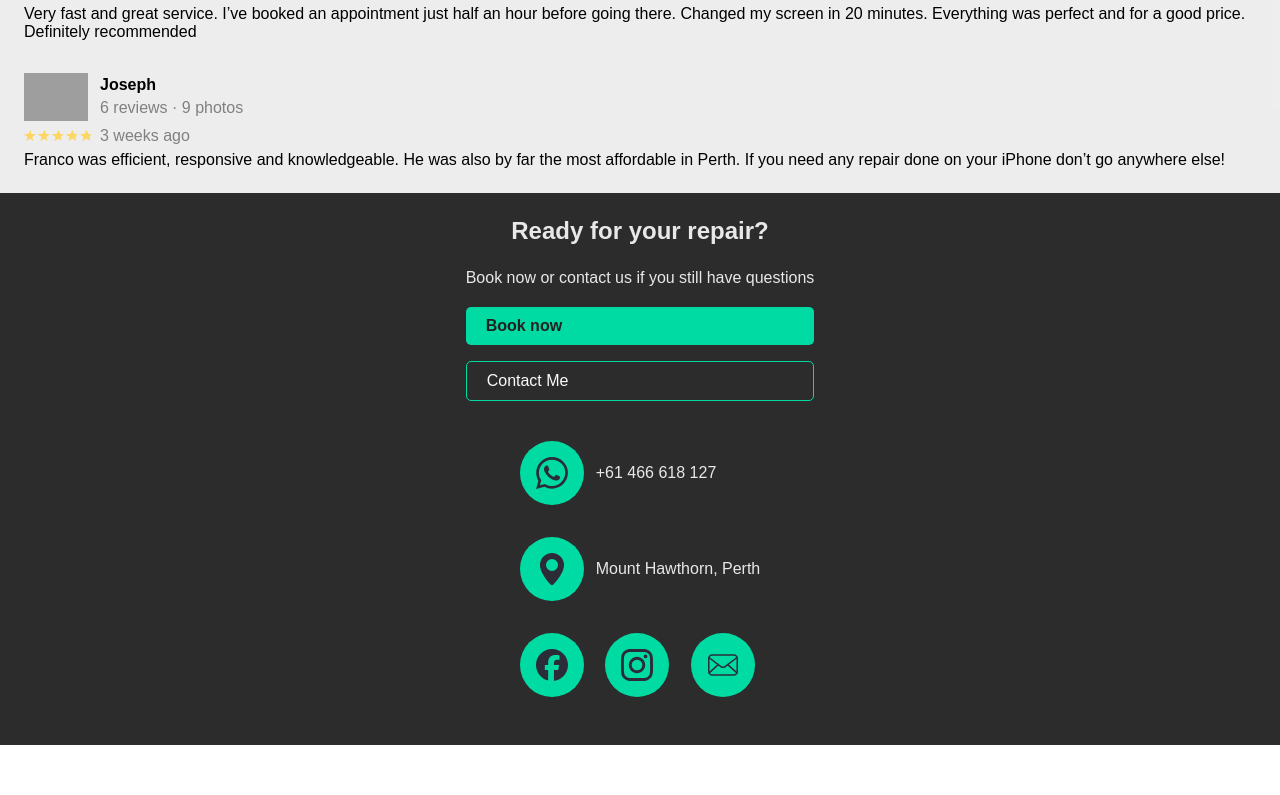
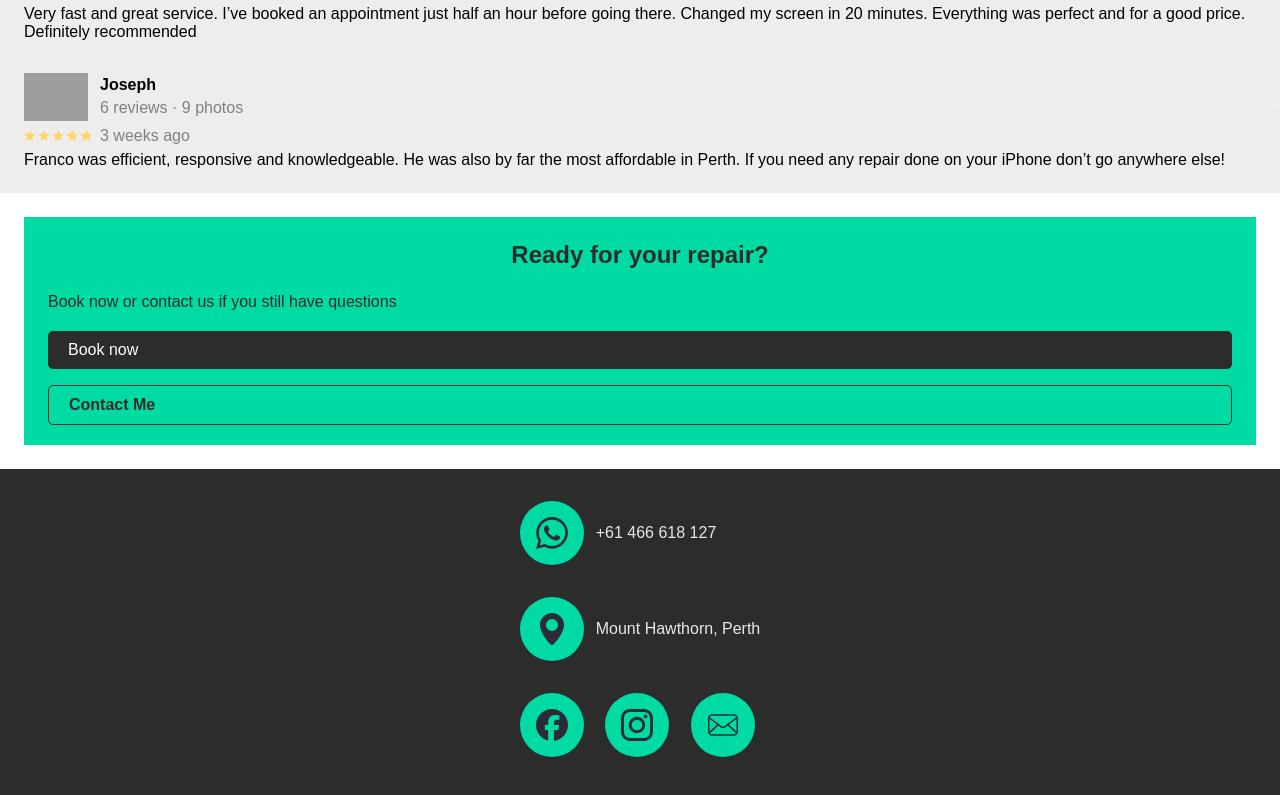
Before and after one commit to Niffxd/iPhoneLooP, a React (Vite) app: page / in a window 1280 px wide. Shown: the part 2178-2973 px from the top of the page. Before the commit the page ends 2923 px from the top, so only its background shows below. Built offline with nearby package versions, Linux system fonts and the light colour scheme; no server answers; grey boxes are pictures that could not be loaded; a web font is replaced by a local one.

Commit message:
changing ready for repair section

```diff
--- a/src/components/Footer/index.jsx
+++ b/src/components/Footer/index.jsx
@@ -1,13 +1,13 @@
 import { Link } from 'react-router-dom'; //eslint-disable-line
 import { contactItems, foundSVG } from './contactItems';
-import ReadyForYourRepair from '../ReadyForYourRepair'; // eslint-disable-line
+// import ReadyForYourRepair from '../ReadyForYourRepair'; // eslint-disable-line
 // import BtnBook from '../BtnBook'; // eslint-disable-line
 import style from './Footer.module.css';
 
 export default function Footer () {
   return (
     <footer className={style.footer_container}>
-      <ReadyForYourRepair />
+      {/* <ReadyForYourRepair /> */}
       <div className={style.contact_container}>
         {
           contactItems.map(({ name, link, text }) => {
--- a/src/components/ReadyForYourRepair/ReadyForYourRepair.module.css
+++ b/src/components/ReadyForYourRepair/ReadyForYourRepair.module.css
@@ -1,12 +1,15 @@
 .ready_container {
+  background-color: var(--color-logo-2);
+  padding: 12px 24px;
+  margin: 24px;
   > h1 {
-    margin: 24px 0;
-    color: var(--color-secondary);
+    margin: 12px 0 24px;
+    color: var(--color-main);
     text-align: center;
   }
 
   > p {
-    color: var(--color-secondary);
+    color: var(--color-main);
   }
 }
 
--- a/src/components/ReadyForYourRepair/index.jsx
+++ b/src/components/ReadyForYourRepair/index.jsx
@@ -6,17 +6,20 @@ export default function ReadyForYourRepair () {
   const BookNowStyle = {
     width: '100%',
     margin: '8px 0',
-    borderRadius: '5px'
+    backgroundColor: 'var(--color-main)',
+    borderRadius: '5px',
+    color: 'white',
+    fontWeight: '400'
   };
 
   const commonStyle = {
     width: '100%',
     margin: '8px 0',
     borderRadius: '5px',
-    border: '1px solid var(--color-logo-2)',
+    border: '1px solid var(--color-main)',
     backgroundColor: 'transparent',
-    color: 'var(--color-white)',
-    fontWeight: '400'
+    color: 'var(--color-main)',
+    fontWeight: 'bolder'
   };
 
   const getLink = obtainLink('whatsapp');
--- a/src/pages/Home/index.jsx
+++ b/src/pages/Home/index.jsx
@@ -2,6 +2,7 @@ import HomeSlider from '../../components/HomeSlider'; // eslint-disable-line
 import FunnelDevice from '../../components/FunnelDevice'; // eslint-disable-line
 import WhatCanIRepair from '../../components/WhatCanIRepair'; // eslint-disable-line
 import Reviews from '../../components/Reviews'; // eslint-disable-line
+import ReadyForYourRepair from '../../components/ReadyForYourRepair'; // eslint-disable-line
 
 export default function Home () {
   return (
@@ -10,6 +11,7 @@ export default function Home () {
       <FunnelDevice />
       <WhatCanIRepair />
       <Reviews />
+      <ReadyForYourRepair />
     </>
   );
 }
```
